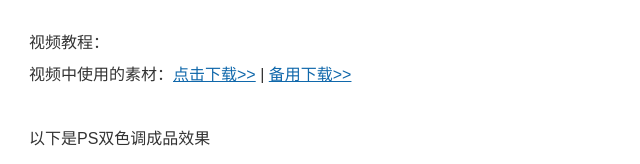
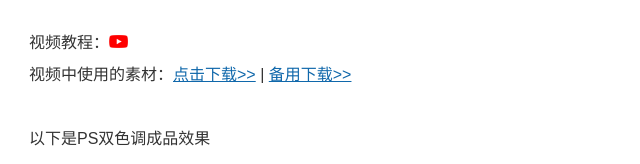
Before and after one commit to nvqq/nvqq.github.io, a plain HTML site: page 01.html in a window 1280 px wide. Shown: the part 204-368 px from the top of the page, 161-801 px from the left. Drawn offline with Linux system fonts and the light colour scheme.

Commit message:
Add files via upload

```diff
--- a/css/article_pc.css
+++ b/css/article_pc.css
@@ -60,7 +60,7 @@ body {
 .container .left .ruanjian .rjbtn a:hover{background:#3086fb;}
 .container .left .ruanjian .btngreen a{background:#1fa42e;}
 .container .left .ruanjian .btngreen a:hover{background:#2cb23b;}
-.container .left .yt_logo{display:inline-block; width:1.2em; height:1.2em; background:url(../jd/images/yt_logo.png) bottom no-repeat; background-size:100%;}
+.container .left .yt_logo{display:inline-block; width:1.2em; height:1.2em; background:url("../images/yt_logo.png") bottom no-repeat; background-size:100%;}
 .container .left .jdfx{font-size:24px; border:1px solid #eeeeee; border-top:none; padding:0.8em 1em; margin:0; line-height:2; transition:all 0.2s;}
 .container .left .jd_list p:nth-child(even){background-color:#f7f7f7;}
 .container .left .jdfx:hover{background:#f7f7f7;}
```
